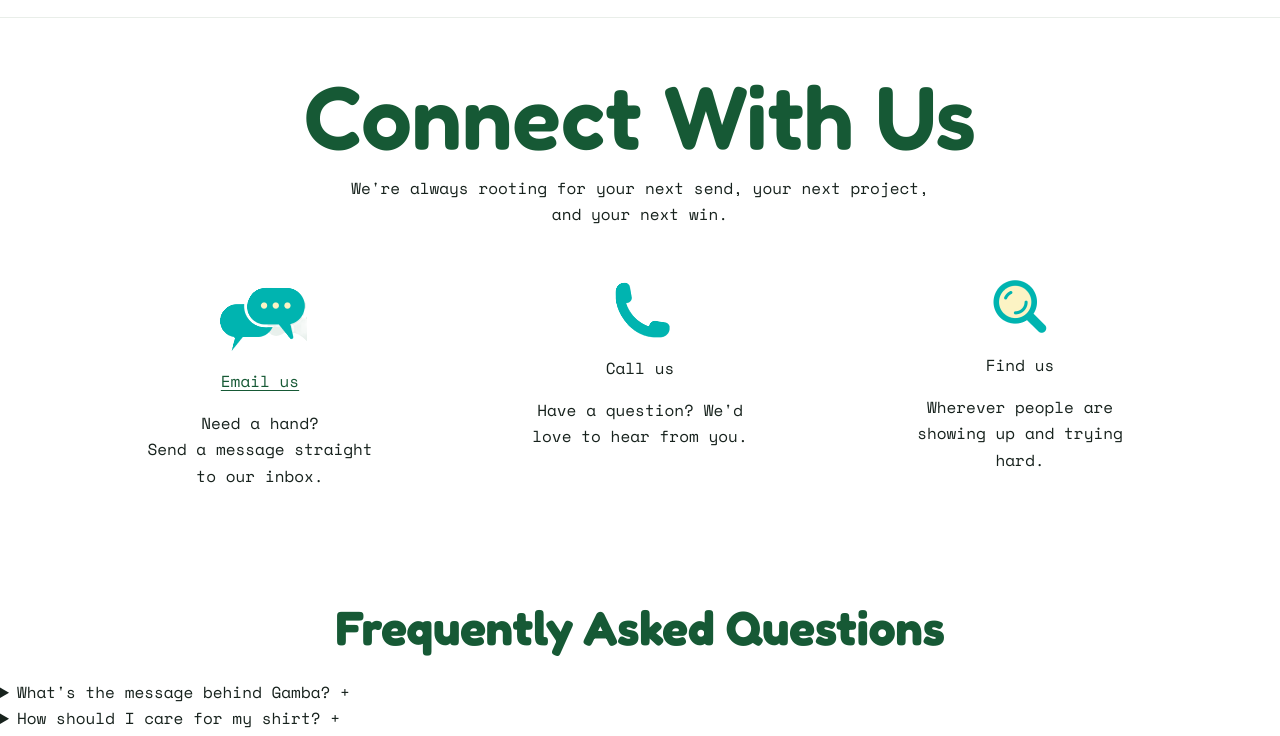
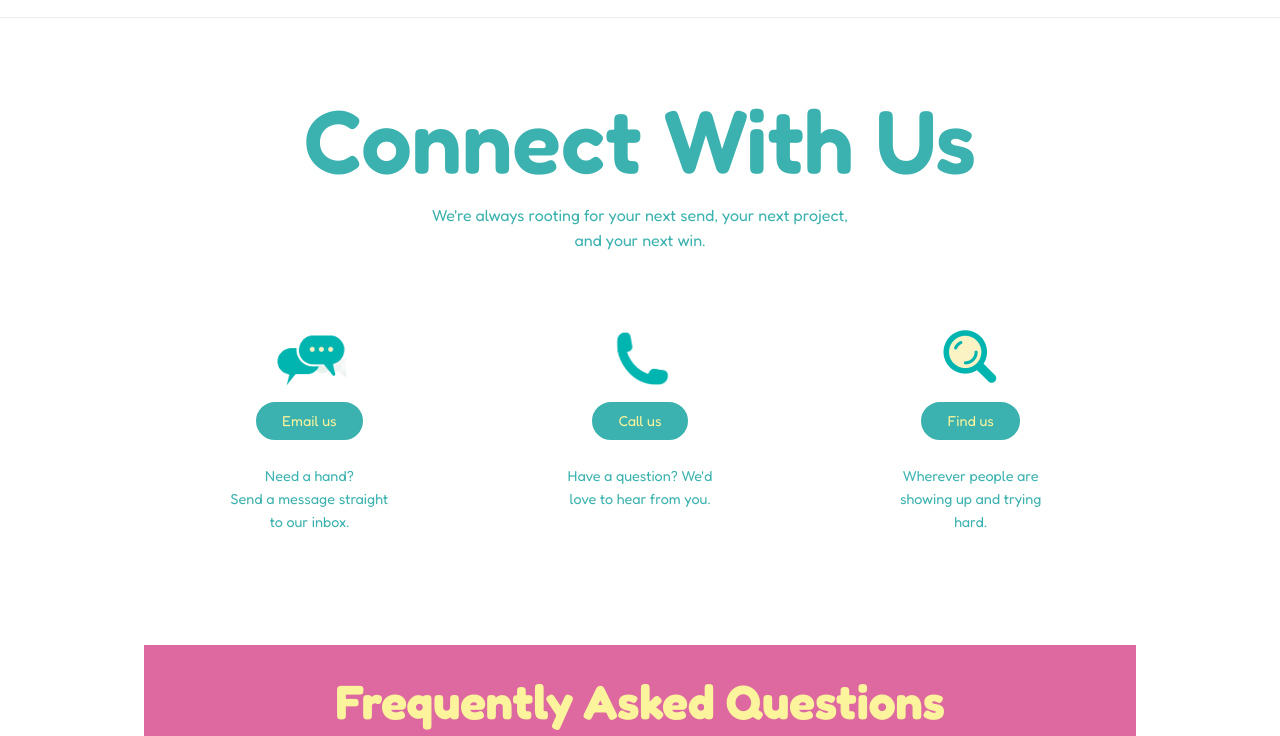
Before and after one commit to libunaomariellakathryn/gamba-website, a plain HTML site: page contact-us.html in a window 1280 px wide. Shown: the part 64-800 px from the top of the page. Drawn offline with nearby package versions, Linux system fonts and the light colour scheme; files whose address does not match are found by name.

Commit message:
Add styles for contact and FAQ sections

```diff
--- a/css/style.css
+++ b/css/style.css
@@ -388,6 +388,112 @@ a:hover {
 }
 
 /* Add additional CSS properties here */
+/* CONTACT US PAGE */
+/* MAIN CONTENT */
+main {
+  max-width: 64rem;                  /* keeps lines from getting too wide */
+  margin: 0 auto;                    /* auto left and right centers the block */
+  padding: 1.5rem 1rem;
+  text-align: center;
+}
+
+.connect-title {
+  color: #3BB2AF;
+  font-weight: 600;
+  margin-bottom: 12px;
+}
+
+.connect-subtitle {
+  color: #3BB2AF;
+  font-family: 'Fredoka', 'Space Mono', monospace;
+  font-size: 1rem;
+  line-height: 1.6;
+  max-width: 445px;
+}
+
+.connect-icon-box {
+  display: flex;
+  justify-content: center;
+  gap: 1.5rem;
+  margin-top: 1.5rem;
+}
+
+.connect-icon {
+  max-height: 60px;
+  width: auto;
+}
+
+.connect-card-title {
+  font-family: 'Fredoka', 'Space Mono', monospace;
+  font-size: 1rem;
+  line-height: 1.6;
+  color: #FBF49C;
+  margin-top: 0.5rem;
+}
+
+.connect-text {
+  font-family: 'Fredoka', 'Space Mono', monospace;
+  font-size: 0.9rem;
+  line-height: 1.6;
+  color: #3BB2AF;
+  margin-top: 0.5rem;
+}
+
+.connect-pill {
+  display: inline-block;
+  background-color: #3BB2AF;
+  color: #FFFFFF;
+  font-family: 'Fredoka', 'Space Mono', monospace;
+  font-size: 0.9rem;
+  font-weight: 400;
+  line-height: 1.5;
+  padding: 6px 24px;
+  border-radius: 50px;
+  border: 2px solid #3BB2AF;
+  text-decoration: none;
+  cursor: default;
+  color: #FBF49C;
+}
+
+
+/* FAQ SECTION */
+
+#faq-heading {
+  margin-top: -30px; /* Pulls the heading up by 15px */
+  color: #FBF49C;
+  font-weight: 600;
+}
+
+.faq-section {
+  padding: 60px 20px;
+  width: 100%;
+  background-color: #DE69A1;
+  color: #FBF49C;
+}
+.faq-list {
+  max-width: 1590px;
+  display: flex;
+  flex-direction: column;
+  gap: 12px;
+}
+
+.faq-item {
+  margin-bottom: .5rem;
+  background-color: transparent;
+  border: 1px solid rgba(255, 255, 255, 0.2);
+}
+
+.faq-question {
+  display: flex;
+  justify-content: space-between;
+  align-items: center;
+  font-family: 'Fredoka', 'Space Mono', monospace;
+  padding: 8px 20px;
+  font-size: .95rem;
+  font-weight: 80;
+  cursor: pointer;
+  list-style: none;
+}
 
 /* RESPONSIVE DESIGN */
 @media (max-width: 767.98px) {
```
